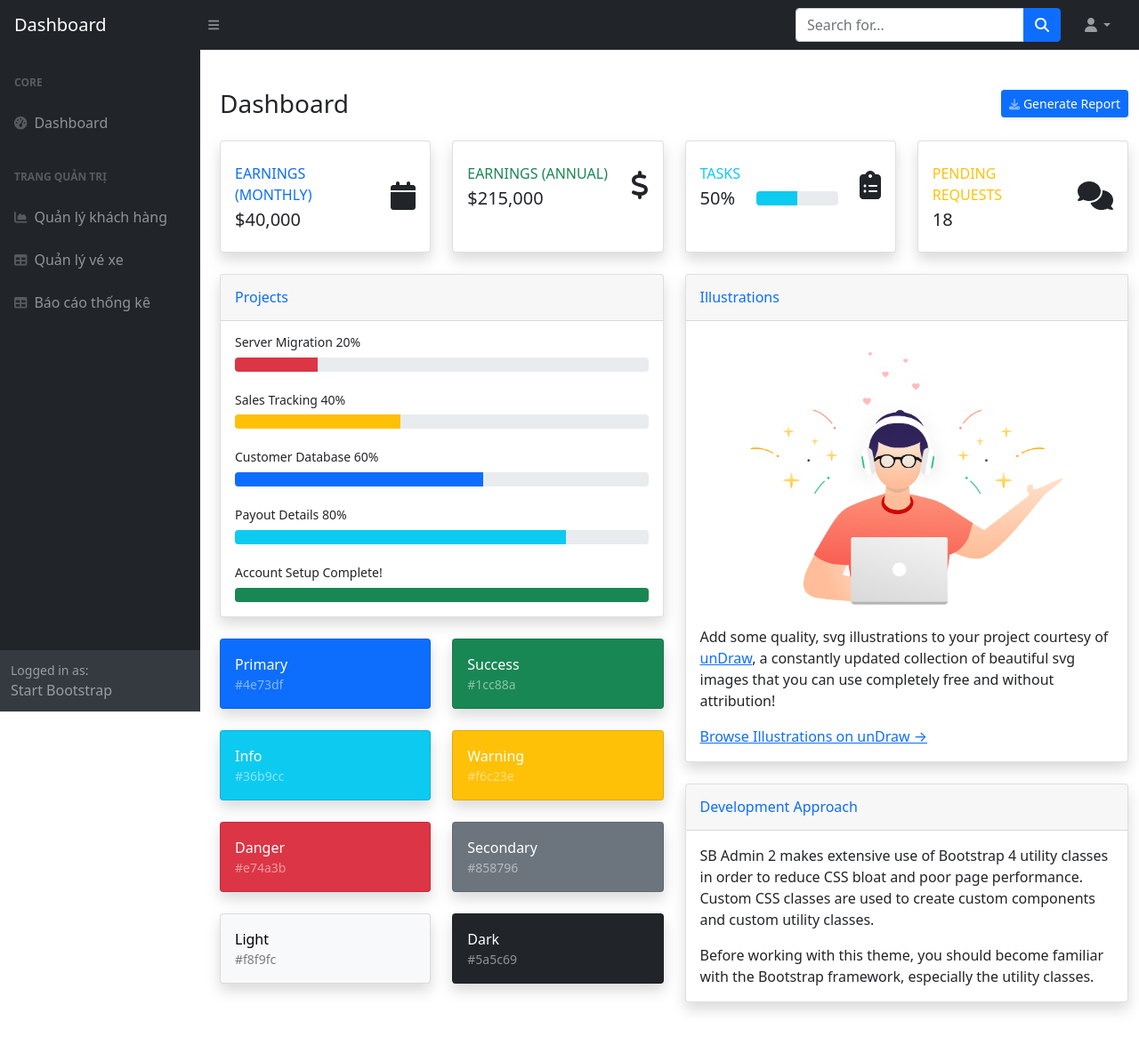
After one commit to thanhlocdev-01/vantai-demo, a Django app: page /quan_li_van_tai/dashboard in a window 1280 px wide. The commit adds this page. Shown: the whole page at 89% size. Run offline with Django 4.2, Linux system fonts and the light colour scheme; some libraries are stand-ins or nearby versions.

Commit message:
update file

```diff
--- a/quan_li_van_tai/templates/dashboard.html
+++ b/quan_li_van_tai/templates/dashboard.html
@@ -24,12 +24,12 @@
   <body class="sb-nav-fixed">
     <nav class="sb-topnav navbar navbar-expand navbar-dark bg-dark">
       <!-- Navbar Brand-->
-      <a class="navbar-brand ps-3" href="#">Dashboard</a>
+      <a class="navbar-brand ps-3" href="{% url 'dashboard' %}">Dashboard</a>
       <!-- Sidebar Toggle-->
       <button
         class="btn btn-link btn-sm order-1 order-lg-0 me-4 me-lg-0"
         id="sidebarToggle"
-        href="#!"
+        href="{% url 'dashboard' %}"
       >
         <i class="fas fa-bars"></i>
       </button>
@@ -80,7 +80,7 @@
           <div class="sb-sidenav-menu">
             <div class="nav">
               <div class="sb-sidenav-menu-heading">Core</div>
-              <a class="nav-link" href="#">
+              <a class="nav-link" href="{% url 'dashboard' %}">
                 <div class="sb-nav-link-icon">
                   <i class="fas fa-tachometer-alt"></i>
                 </div>
--- /dev/null
+++ b/quan_li_van_tai/templates/vantai_views/indexdb.html
@@ -0,0 +1,233 @@
+{% extends 'dashboard.html' %}
+{% load static %}
+{% block content %}
+<div class="container-fluid" style="padding-left: 247px;
+padding-top: 100px;">
+    <div class="d-sm-flex align-items-center justify-content-between mb-4">
+        <h1 class="h3 mb-0 text-gray-800">Dashboard</h1>
+        <a href="#" class="d-none d-sm-inline-block btn btn-sm btn-primary shadow-sm"><i class="fas fa-download fa-sm text-white-50"></i> Generate Report</a>
+    </div>
+    <div class="row">
+
+        <!-- Earnings (Monthly) Card Example -->
+        <div class="col-xl-3 col-md-6 mb-4">
+            <div class="card border-left-primary shadow h-100 py-2">
+                <div class="card-body">
+                    <div class="row no-gutters align-items-center">
+                        <div class="col mr-2">
+                            <div class="text-xs font-weight-bold text-primary text-uppercase mb-1">
+                                Earnings (Monthly)</div>
+                            <div class="h5 mb-0 font-weight-bold text-gray-800">$40,000</div>
+                        </div>
+                        <div class="col-auto">
+                            <i class="fas fa-calendar fa-2x text-gray-300"></i>
+                        </div>
+                    </div>
+                </div>
+            </div>
+        </div>
+
+        <!-- Earnings (Monthly) Card Example -->
+        <div class="col-xl-3 col-md-6 mb-4">
+            <div class="card border-left-success shadow h-100 py-2">
+                <div class="card-body">
+                    <div class="row no-gutters align-items-center">
+                        <div class="col mr-2">
+                            <div class="text-xs font-weight-bold text-success text-uppercase mb-1">
+                                Earnings (Annual)</div>
+                            <div class="h5 mb-0 font-weight-bold text-gray-800">$215,000</div>
+                        </div>
+                        <div class="col-auto">
+                            <i class="fas fa-dollar-sign fa-2x text-gray-300"></i>
+                        </div>
+                    </div>
+                </div>
+            </div>
+        </div>
+
+        <!-- Earnings (Monthly) Card Example -->
+        <div class="col-xl-3 col-md-6 mb-4">
+            <div class="card border-left-info shadow h-100 py-2">
+                <div class="card-body">
+                    <div class="row no-gutters align-items-center">
+                        <div class="col mr-2">
+                            <div class="text-xs font-weight-bold text-info text-uppercase mb-1">Tasks
+                            </div>
+                            <div class="row no-gutters align-items-center">
+                                <div class="col-auto">
+                                    <div class="h5 mb-0 mr-3 font-weight-bold text-gray-800">50%</div>
+                                </div>
+                                <div class="col">
+                                    <div class="progress progress-sm mr-2">
+                                        <div class="progress-bar bg-info" role="progressbar" style="width: 50%" aria-valuenow="50" aria-valuemin="0" aria-valuemax="100"></div>
+                                    </div>
+                                </div>
+                            </div>
+                        </div>
+                        <div class="col-auto">
+                            <i class="fas fa-clipboard-list fa-2x text-gray-300"></i>
+                        </div>
+                    </div>
+                </div>
+            </div>
+        </div>
+
+        <!-- Pending Requests Card Example -->
+        <div class="col-xl-3 col-md-6 mb-4">
+            <div class="card border-left-warning shadow h-100 py-2">
+                <div class="card-body">
+                    <div class="row no-gutters align-items-center">
+                        <div class="col mr-2">
+                            <div class="text-xs font-weight-bold text-warning text-uppercase mb-1">
+                                Pending Requests</div>
+                            <div class="h5 mb-0 font-weight-bold text-gray-800">18</div>
+                        </div>
+                        <div class="col-auto">
+                            <i class="fas fa-comments fa-2x text-gray-300"></i>
+                        </div>
+                    </div>
+                </div>
+            </div>
+        </div>
+    </div>
+    <div class="row">
+
+        <!-- Content Column -->
+        <div class="col-lg-6 mb-4">
+
+            <!-- Project Card Example -->
+            <div class="card shadow mb-4">
+                <div class="card-header py-3">
+                    <h6 class="m-0 font-weight-bold text-primary">Projects</h6>
+                </div>
+                <div class="card-body">
+                    <h4 class="small font-weight-bold">Server Migration <span class="float-right">20%</span></h4>
+                    <div class="progress mb-4">
+                        <div class="progress-bar bg-danger" role="progressbar" style="width: 20%" aria-valuenow="20" aria-valuemin="0" aria-valuemax="100"></div>
+                    </div>
+                    <h4 class="small font-weight-bold">Sales Tracking <span class="float-right">40%</span></h4>
+                    <div class="progress mb-4">
+                        <div class="progress-bar bg-warning" role="progressbar" style="width: 40%" aria-valuenow="40" aria-valuemin="0" aria-valuemax="100"></div>
+                    </div>
+                    <h4 class="small font-weight-bold">Customer Database <span class="float-right">60%</span></h4>
+                    <div class="progress mb-4">
+                        <div class="progress-bar" role="progressbar" style="width: 60%" aria-valuenow="60" aria-valuemin="0" aria-valuemax="100"></div>
+                    </div>
+                    <h4 class="small font-weight-bold">Payout Details <span class="float-right">80%</span></h4>
+                    <div class="progress mb-4">
+                        <div class="progress-bar bg-info" role="progressbar" style="width: 80%" aria-valuenow="80" aria-valuemin="0" aria-valuemax="100"></div>
+                    </div>
+                    <h4 class="small font-weight-bold">Account Setup <span class="float-right">Complete!</span></h4>
+                    <div class="progress">
+                        <div class="progress-bar bg-success" role="progressbar" style="width: 100%" aria-valuenow="100" aria-valuemin="0" aria-valuemax="100"></div>
+                    </div>
+                </div>
+            </div>
+
+            <!-- Color System -->
+            <div class="row">
+                <div class="col-lg-6 mb-4">
+                    <div class="card bg-primary text-white shadow">
+                        <div class="card-body">
+                            Primary
+                            <div class="text-white-50 small">#4e73df</div>
+                        </div>
+                    </div>
+                </div>
+                <div class="col-lg-6 mb-4">
+                    <div class="card bg-success text-white shadow">
+                        <div class="card-body">
+                            Success
+                            <div class="text-white-50 small">#1cc88a</div>
+                        </div>
+                    </div>
+                </div>
+                <div class="col-lg-6 mb-4">
+                    <div class="card bg-info text-white shadow">
+                        <div class="card-body">
+                            Info
+                            <div class="text-white-50 small">#36b9cc</div>
+                        </div>
+                    </div>
+                </div>
+                <div class="col-lg-6 mb-4">
+                    <div class="card bg-warning text-white shadow">
+                        <div class="card-body">
+                            Warning
+                            <div class="text-white-50 small">#f6c23e</div>
+                        </div>
+                    </div>
+                </div>
+                <div class="col-lg-6 mb-4">
+                    <div class="card bg-danger text-white shadow">
+                        <div class="card-body">
+                            Danger
+                            <div class="text-white-50 small">#e74a3b</div>
+                        </div>
+                    </div>
+                </div>
+                <div class="col-lg-6 mb-4">
+                    <div class="card bg-secondary text-white shadow">
+                        <div class="card-body">
+                            Secondary
+                            <div class="text-white-50 small">#858796</div>
+                        </div>
+                    </div>
+                </div>
+                <div class="col-lg-6 mb-4">
+                    <div class="card bg-light text-black shadow">
+                        <div class="card-body">
+                            Light
+                            <div class="text-black-50 small">#f8f9fc</div>
+                        </div>
+                    </div>
+                </div>
+                <div class="col-lg-6 mb-4">
+                    <div class="card bg-dark text-white shadow">
+                        <div class="card-body">
+                            Dark
+                            <div class="text-white-50 small">#5a5c69</div>
+                        </div>
+                    </div>
+                </div>
+            </div>
+
+        </div>
+
+        <div class="col-lg-6 mb-4">
+
+            <!-- Illustrations -->
+            <div class="card shadow mb-4">
+                <div class="card-header py-3">
+                    <h6 class="m-0 font-weight-bold text-primary">Illustrations</h6>
+                </div>
+                <div class="card-body">
+                    <div class="text-center">
+                        <img class="img-fluid px-3 px-sm-4 mt-3 mb-4" style="width: 25rem;" src="{% static 'images/hero-image.png' %}" alt="...">
+                    </div>
+                    <p>Add some quality, svg illustrations to your project courtesy of <a target="_blank" rel="nofollow" href="https://undraw.co/">unDraw</a>, a
+                        constantly updated collection of beautiful svg images that you can use
+                        completely free and without attribution!</p>
+                    <a target="_blank" rel="nofollow" href="https://undraw.co/">Browse Illustrations on
+                        unDraw →</a>
+                </div>
+            </div>
+
+            <!-- Approach -->
+            <div class="card shadow mb-4">
+                <div class="card-header py-3">
+                    <h6 class="m-0 font-weight-bold text-primary">Development Approach</h6>
+                </div>
+                <div class="card-body">
+                    <p>SB Admin 2 makes extensive use of Bootstrap 4 utility classes in order to reduce
+                        CSS bloat and poor page performance. Custom CSS classes are used to create
+                        custom components and custom utility classes.</p>
+                    <p class="mb-0">Before working with this theme, you should become familiar with the
+                        Bootstrap framework, especially the utility classes.</p>
+                </div>
+            </div>
+
+        </div>
+    </div>
+</div>
+{% endblock %}
--- a/quan_li_van_tai/urls.py
+++ b/quan_li_van_tai/urls.py
@@ -13,6 +13,7 @@ urlpatterns = [
     path('addcar', views.addcar, name = 'addcar'),
 
     path('chart', views.chart, name = 'chart'),
+    path('dashboard', views.dashboard, name = 'dashboard'),
 
 
     path('updatecar/<int:id>', views.updatecar, name = 'updatecar'),
--- a/quan_li_van_tai/views.py
+++ b/quan_li_van_tai/views.py
@@ -93,6 +93,9 @@ def login(request):
 def chart(request):
     return render(request, 'vantai_views/chart.html')
 
+def dashboard(request):
+    return render(request, 'vantai_views/indexdb.html')
+
 
 def carsvexe(request):
     cars = []
```
